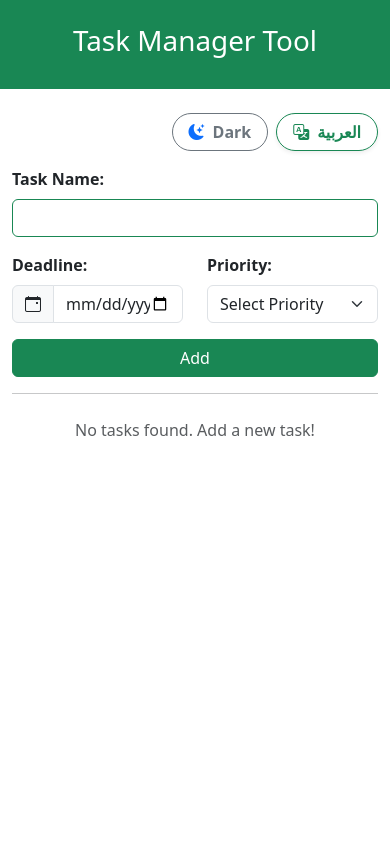
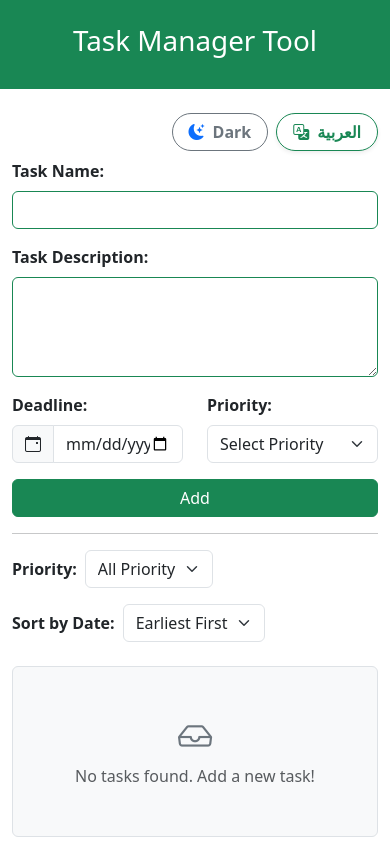
Before and after one commit to MustafaAlhassan/Task-Management-Project-Vuejs, a Vue app: page / in a window 390 px wide. Built offline with nearby package versions, Linux system fonts and the light colour scheme.

Commit message:
add new field for task description + add filter for Priority and another one for sort by Date + enhance the appearence + impove responsive of the design

```diff
--- a/src/App.vue
+++ b/src/App.vue
@@ -4,11 +4,15 @@ import AddNewTask from './components/AddNewTask.vue';
 import TaskTable from './components/TaskTable.vue';
 import TranslateToggleButton from './components/TranslateToggleButton.vue';
 import ThemeToggleButton from './components/ThemeToggleButton.vue';
-import { ref, watch, onMounted } from 'vue';
+import Filter from './components/Filter.vue';
+import { ref, watch, onMounted, computed } from 'vue';
 
 const tasks = ref([])
+const Priorities = ["High", "Medium", "Low"]
 
-const Priorities = ["High", "Medium", "Low"]
+const activePriorityFilter = ref('')
+const activeSortOrder = ref('')
+
 
 watch(
     tasks,
@@ -24,7 +28,7 @@ onMounted(() => {
         try {
             tasks.value = JSON.parse(savedTasks)
         } catch (e) {
-            console.error("Failed to Loaded Data from Local Storage:", e)
+            console.error("Failed to Load Data from Local Storage:", e)
         }
     }
 })
@@ -49,22 +53,46 @@ function makeTaskCompleted(completedTask) {
             return { ...task, isCompleted: !task.isCompleted }
         }
         return task;
+    })
+}
+
+function handlePrioritySelected(priority) {
+    activePriorityFilter.value = priority
+}
+
+function handleSortChanged(sortOrder) {
+    activeSortOrder.value = sortOrder
+}
+
+const filteredTasks = computed(() => {
+    let result = [...tasks.value]
+    if (activePriorityFilter.value) {
+        result = result.filter(task => task.priority === activePriorityFilter.value)
     }
-    )
-}
+    return result.sort((a, b) => {
+        const dateA = new Date(a.dueDate)
+        const dateB = new Date(b.dueDate)
+
+        if (activeSortOrder.value === 'asc') {
+            return dateA - dateB
+        } else {
+            return dateB - dateA
+        }
+    })
+})
 </script>
 
 <template>
     <Header />
     <div class="container">
-        <div class="d-flex justify-content-end gap-2 mb-3">
+        <div class="d-flex justify-content-end gap-2 mb-2">
             <ThemeToggleButton />
             <TranslateToggleButton />
         </div>
-
-
         <AddNewTask @add-task="addNewTaskToList" :Priorities="Priorities" />
-        <TaskTable :tasks="tasks" @delete-task="deleteTaskFromList" @edit-task="editTaskInList"
+        <Filter class="mb-3" :Priorities="Priorities" @priority-selected="handlePrioritySelected"
+            @sort-changed="handleSortChanged" />
+        <TaskTable :tasks="filteredTasks" @delete-task="deleteTaskFromList" @edit-task="editTaskInList"
             @complete-task="makeTaskCompleted" :Priorities="Priorities" />
     </div>
 </template>
--- a/src/components/AddNewTask.vue
+++ b/src/components/AddNewTask.vue
@@ -10,6 +10,7 @@ const emit = defineEmits(['add-task'])
 
 const formData = ref({
     task: '',
+    description: '',
     dueDate: '',
     priority: ''
 })
@@ -35,6 +36,7 @@ function handleAddTask() {
     const newTask = {
         id: Date.now(),
         task: formData.value.task,
+        description: formData.value.description || 'None',
         addDate: new Date().toLocaleDateString(),
         dueDate: finalDueDate,
         priority: formData.value.priority,
@@ -46,6 +48,7 @@ function handleAddTask() {
     addSuccess.value = true
 
     formData.value.task = ''
+    formData.value.description = ''
     formData.value.dueDate = ''
     formData.value.priority = ''
 
--- a/src/components/DeleteTask.vue
+++ b/src/components/DeleteTask.vue
@@ -17,7 +17,7 @@ function handleConfirm() {
                 </h5>
                 <button type="button" class="btn-close" @click="emit('close')" :aria-label="$t('close')"></button>
             </div>
-            <p>{{ $t('confirmDeleteMessage') }}</p>
+            <p class="mb-0">{{ $t('confirmDeleteMessage') }}</p>
         </div>
         <div class="modal-footer">
             <button type="button" class="btn btn-secondary" @click="emit('close')">{{ $t('cancel') }}</button>
--- a/src/components/EditTask.vue
+++ b/src/components/EditTask.vue
@@ -12,6 +12,7 @@ const emit = defineEmits(['close', 'confirm-edit'])
 
 const formData = ref({
     task: props.task?.task || '',
+    description: props.task?.description || '',
     dueDate: props.task?.dueDate || '',
     priority: props.task?.priority || ''
 })
@@ -36,6 +37,7 @@ function handleConfirm() {
         id: props.task.id,
         addDate: props.task.addDate,
         task: formData.value.task,
+        description: formData.value.description,
         dueDate: formData.value.dueDate,
         priority: formData.value.priority
     })
--- /dev/null
+++ b/src/components/Filter.vue
@@ -0,0 +1,61 @@
+<script setup>
+import { ref, computed } from 'vue'
+import { useI18n } from 'vue-i18n'
+
+const { t } = useI18n()
+
+const selectedPriority = ref('')
+const selectedSortOrder = ref('asc')
+
+const Priorities = computed(() => [
+    { key: 'High', label: t('high') },
+    { key: 'Medium', label: t('medium') },
+    { key: 'Low', label: t('low') }
+])
+
+const emit = defineEmits(['priority-selected', 'sort-changed'])
+
+function handlePriorityChange() {
+    emit('priority-selected', selectedPriority.value)
+}
+
+function handleSortChange() {
+    emit('sort-changed', selectedSortOrder.value)
+}
+</script>
+
+<template>
+    <div class="d-flex flex-wrap align-items-center gap-3">
+        <div class="d-flex align-items-center gap-2">
+            <label for="PriorityFilter" class="form-label fw-bold m-0 text-nowrap">{{ $t('priority') }}:</label>
+            <select
+                id="PriorityFilter"
+                v-model="selectedPriority"
+                @change="handlePriorityChange"
+                class="form-select"
+            >
+                <option value="">{{ $t('allPriority') }}</option>
+                <option
+                    v-for="item in Priorities"
+                    :key="item.key"
+                    :value="item.key"
+                >
+                    {{ item.label }}
+                </option>
+            </select>
+        </div>
+
+        <div class="d-flex align-items-center gap-2">
+            <label for="DateSort" class="form-label fw-bold m-0 text-nowrap">{{ $t('sortByDate') }}:</label>
+            <select
+                id="DateSort"
+                v-model="selectedSortOrder"
+                @change="handleSortChange"
+                class="form-select"
+            >
+                <option value="asc">{{ $t('oldestFirst') }}</option>
+                <option value="desc">{{ $t('newestFirst') }}</option>
+            </select>
+        </div>
+    </div>
+</template>
--- /dev/null
+++ b/src/components/InfoTask.vue
@@ -0,0 +1,26 @@
+<script setup>
+import Dialog from './Dialog.vue';
+
+defineProps({
+    task: {
+        type: Object,
+        default: () => ({ description: '' })
+    }
+})
+
+const emit = defineEmits(['close'])
+</script>
+
+<template>
+    <Dialog>
+        <div class="modal-body">
+            <h4 class="text-primary">{{ $t('taskDescription') }}:</h4>
+            <p>{{ task?.description || '---' }}</p>
+        </div>
+        <div class="modal-footer border-0">
+            <button type="button" class="btn btn-secondary" @click="emit('close')">
+                {{ $t('cancel') }}
+            </button>
+        </div>
+    </Dialog>
+</template>
--- a/src/components/TaskForm.vue
+++ b/src/components/TaskForm.vue
@@ -4,7 +4,6 @@ import { useI18n } from 'vue-i18n'
 
 const { t } = useI18n()
 
-// استخدام computed لتحديث الترجمات تلقائياً عند تغيير اللغة
 const Priorities = computed(() => [
     { key: 'High', label: t('high') },
     { key: 'Medium', label: t('medium') },
@@ -12,7 +11,7 @@ const Priorities = computed(() => [
 ])
 
 const taskData = defineModel({
-    default: () => ({ task: '', dueDate: '', priority: '' })
+    default: () => ({ task: '', description: '', dueDate: '', priority: '' })
 })
 </script>
 
@@ -21,6 +20,13 @@ const taskData = defineModel({
         <label for="TaskName" class="form-label fw-bold">{{ $t('taskName') }}:</label>
         <div>
             <input v-model="taskData.task" type="text" class="form-control border border-success" id="TaskName">
+        </div>
+    </div>
+    <div class="mb-3">
+        <label for="TaskDiscription" class="form-label fw-bold">{{ $t('taskDescription') }}:</label>
+        <div>
+            <textarea v-model="taskData.description" class="form-control border border-success" id="TaskDiscription"
+                style="height: 100px"></textarea>
         </div>
     </div>
     <div class="row">
--- a/src/components/TaskTable.vue
+++ b/src/components/TaskTable.vue
@@ -1,6 +1,7 @@
 <script setup>
 import { ref } from 'vue';
 import DeleteTask from './DeleteTask.vue';
+import InfoTask from './InfoTask.vue';
 import EditTask from './EditTask.vue';
 import { useI18n } from 'vue-i18n'
 
@@ -18,6 +19,7 @@ defineProps(['tasks', 'Priorities'])
 const emit = defineEmits(['delete-task', 'edit-task', 'complete-task'])
 
 const isDeleteModalOpen = ref(false)
+const isInfoModalOpen = ref(false)
 const isEditModalOpen = ref(false)
 
 const selectedTaskId = ref(null)
@@ -28,6 +30,11 @@ function openDeleteModal(id) {
     isDeleteModalOpen.value = true
 }
 
+function openInfoModal(task) {
+    selectedTask.value = { ...task }
+    isInfoModalOpen.value = true
+}
+
 function openEditModal(task) {
     selectedTask.value = { ...task }
     isEditModalOpen.value = true
@@ -35,6 +42,7 @@ function openEditModal(task) {
 
 function handleClose() {
     isDeleteModalOpen.value = false
+    isInfoModalOpen.value = false
     isEditModalOpen.value = false
     selectedTaskId.value = null
     selectedTask.value = null
@@ -56,8 +64,8 @@ function handleComplete(completedTask) {
 </script>
 
 <template>
-    <div v-if="tasks.length > 0" class="table-responsive">
-        <table class="table align-middle table-hover">
+    <div v-if="tasks.length > 0" class="responsive-table-wrapper">
+        <table class="table align-middle table-hover responsive-table">
             <thead class="table-success">
                 <tr>
                     <th>#</th>
@@ -65,35 +73,59 @@ function handleComplete(completedTask) {
                     <th>{{ $t('dateAdd') }}</th>
                     <th>{{ $t('deadline') }}</th>
                     <th>{{ $t('priority') }}</th>
-                    <th>{{ $t('execution') }}</th>
+                    <th class="text-center">{{ $t('execution') }}</th>
                 </tr>
             </thead>
             <tbody>
                 <tr v-for="(item, index) in tasks"
-                    :class="{ 'table-secondary text-decoration-line-through text-muted': item.isCompleted }"
+                    :class="{ 'table-secondary text-decoration-line-through text-muted opacity-75': item.isCompleted }"
                     :key="item.id">
-                    <th>{{ index + 1 }}</th>
-                    <td>{{ item.task }}</td>
-                    <td class="text-nowrap">{{ item.addDate }}</td>
-                    <td class="text-nowrap">{{ item.dueDate }}</td>
-                    <td><span class="badge rounded-pill" :class="{
-                        'text-bg-danger': item.priority === 'High',
-                        'text-bg-warning': item.priority === 'Medium',
-                        'text-bg-info': item.priority === 'Low'
-                    }">
+
+                    <td data-label="#">
+                        <span class="fw-bold">{{ index + 1 }}</span>
+                    </td>
+
+                    <td data-label="اسم المهمة" class="fw-semibold">
+                        {{ item.task }}
+                    </td>
+
+                    <td :data-label="$t('dateAdd')" class="text-nowrap">
+                        <small class="text-muted d-md-none"><i class="bi bi-calendar-plus me-1"></i></small>
+                        {{ item.addDate }}
+                    </td>
+
+                    <td :data-label="$t('deadline')" class="text-nowrap">
+                        <small class="text-muted d-md-none"><i class="bi bi-calendar-check me-1"></i></small>
+                        {{ item.dueDate }}
+                    </td>
+
+                    <td :data-label="$t('priority')">
+                        <span class="badge rounded-pill" :class="{
+                            'text-bg-danger': item.priority === 'High',
+                            'text-bg-warning': item.priority === 'Medium',
+                            'text-bg-info': item.priority === 'Low'
+                        }">
                             {{ getPriorityLabel(item.priority) }}
-                        </span></td>
-                    <td>
-                        <div class="d-flex align-items-center gap-2">
-                            <button type="button" @click="handleComplete(item)" class="btn btn-outline-success">
+                        </span>
+                    </td>
+
+                    <td :data-label="$t('execution')" class="action-buttons-cell text-nowrap">
+                        <div class="d-flex align-items-center justify-content-center gap-1 flex-nowrap">
+                            <button type="button" @click="handleComplete(item)" class="btn btn-sm btn-outline-success"
+                                :title="$t('complete')">
                                 <i class="bi bi-check2-square"></i>
                             </button>
-                            <button type="button" @click="openEditModal(item)" class="btn btn-outline-warning"
-                                :class="{ 'text-muted disabled': item.isCompleted }">
+                            <button type="button" @click="openEditModal(item)" class="btn btn-sm btn-outline-warning"
+                                :class="{ 'text-muted disabled': item.isCompleted }" :title="$t('edit')">
                                 <i class="bi bi-pencil-square"></i>
                             </button>
-                            <button type="button" @click="openDeleteModal(item.id)" class="btn btn-outline-danger">
+                            <button type="button" @click="openDeleteModal(item.id)"
+                                class="btn btn-sm btn-outline-danger" :title="$t('delete')">
                                 <i class="bi bi-trash"></i>
+                            </button>
+                            <button type="button" @click="openInfoModal(item)" class="btn btn-sm btn-outline-primary"
+                                :title="$t('info')">
+                                <i class="bi bi-info-square"></i>
                             </button>
                         </div>
                     </td>
@@ -101,13 +133,86 @@ function handleComplete(completedTask) {
             </tbody>
         </table>
         <DeleteTask v-if="isDeleteModalOpen" @close="handleClose" @confirm-delete="onConfirmDelete" />
+        <InfoTask v-if="isInfoModalOpen" :task="selectedTask" @close="handleClose" />
         <EditTask v-if="isEditModalOpen" :task="selectedTask" :Priorities="Priorities" @close="handleClose"
             @confirm-edit="onConfirmEdit" />
     </div>
 
-    <div v-else class="text-center text-muted my-4">
+    <div v-else class="text-center text-muted my-4 py-5 border rounded bg-body-tertiary">
+        <i class="bi bi-inbox display-4 d-block mb-2 text-secondary"></i>
         {{ $t('noTasks') }}
     </div>
 </template>
 
-<style scoped></style>
+<style scoped>
+/* ضمان ظهور الأزرار أفقياً وبشكل مصفوف في الشاشات العادية */
+.action-buttons-cell div {
+    display: flex;
+    flex-direction: row;
+    flex-wrap: nowrap;
+}
+
+@media (max-width: 767.98px) {
+    .responsive-table thead {
+        display: none;
+    }
+
+    .responsive-table,
+    .responsive-table tbody,
+    .responsive-table tr,
+    .responsive-table td {
+        display: block;
+        width: 100%;
+    }
+
+    .responsive-table tbody tr {
+        margin-bottom: 1rem;
+        background-color: var(--bs-body-bg);
+        border: 1px solid var(--bs-border-color);
+        border-radius: 0.75rem;
+        padding: 0.75rem 1rem;
+        box-shadow: 0 0.125rem 0.25rem rgba(0, 0, 0, 0.05);
+    }
+
+    .responsive-table td {
+        display: flex;
+        justify-content: space-between;
+        align-items: center;
+        padding: 0.5rem 0;
+        border-bottom: 1px dashed var(--bs-border-color-translucent);
+        text-align: end;
+    }
+
+    .responsive-table td.action-buttons-cell {
+        flex-direction: column;
+        align-items: flex-start;
+        gap: 0.5rem;
+    }
+
+    .responsive-table td.action-buttons-cell::before {
+        margin-bottom: 0.25rem;
+    }
+
+    .responsive-table td:last-child {
+        border-bottom: none;
+        padding-top: 0.75rem;
+    }
+
+    .responsive-table td::before {
+        content: attr(data-label);
+        font-weight: 600;
+        color: var(--bs-secondary-color);
+        text-align: start;
+    }
+
+    .action-buttons-cell div {
+        width: 100%;
+        justify-content: flex-start !important;
+    }
+
+    .action-buttons-cell .btn {
+        flex: 1;
+        padding: 0.4rem;
+    }
+}
+</style>
--- a/src/i18n.js
+++ b/src/i18n.js
@@ -4,12 +4,14 @@ const messages = {
   en: {
     pageTitle: "Task Manager Tool",
     taskName: "Task Name",
+    taskDescription: "Task Description",
     deadline: "Deadline",
     dateAdd: "Date Add",
     priority: "Priority",
     editTask: "Edit Task",
     add: "Add",
     selectPriority: "Select Priority",
+    allPriority: "All Priority",
     high: "High",
     medium: "Medium",
     low: "Low",
@@ -26,16 +28,21 @@ const messages = {
     confirmDeleteMessage: "Are you sure you want to delete this task?",
     darkMode: "Dark",
     lightMode: "Light",
+    sortByDate: "Sort by Date",
+    oldestFirst: "Earliest First",
+    newestFirst: "Latest First",
   },
   ar: {
     pageTitle: "اداة ادارة المهام",
     taskName: "اسم المهمة",
+    taskDescription: "شرح المهمة",
     deadline: "الموعد النهائي",
     dateAdd: "تأريخ الأضافة",
     priority: "الأولوية",
     editTask: "تعديل المهمة",
     add: "إضافة",
     selectPriority: "اختر الأولوية",
+    allPriority: "كل الاولويات",
     high: "عالية",
     medium: "متوسطة",
     low: "منخفضة",
@@ -52,6 +59,9 @@ const messages = {
     confirmDeleteMessage: "هل انت متأكد من انك تريد حذف المهمة؟",
     darkMode: "داكن",
     lightMode: "فاتح",
+    sortByDate: "الترتيب حسب التاريخ",
+    oldestFirst: "الأقرب تاريخاً",
+    newestFirst: "الأبعد تاريخاً",
   },
 };
 
```
